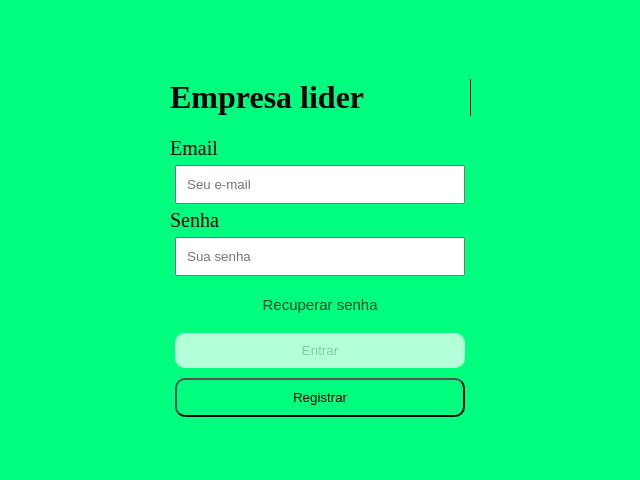
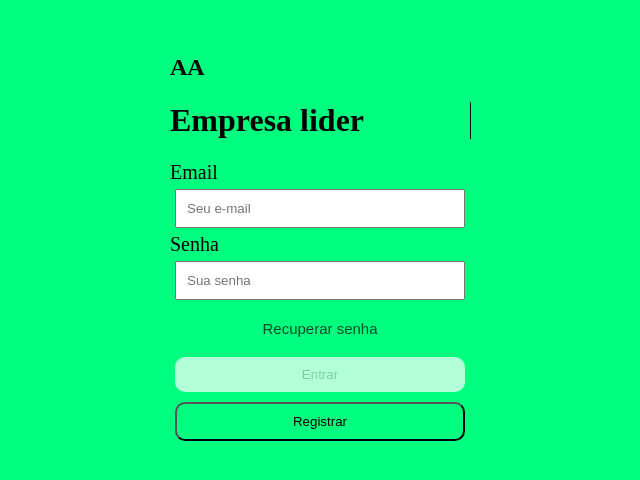
Before and after one commit to Golozeimas/Sistema-de-controle-de-gastos, a plain HTML site: page index.html in a window 1280 px wide. Shown: the part 168-648 px from the top of the page, without its empty margins (320-960 px from the left). Drawn offline with Linux system fonts and the light colour scheme.

Commit message:
fazendo um teste

```diff
--- a/index.html
+++ b/index.html
@@ -8,6 +8,7 @@
 </head>
 <body style="background-color: #00FF7F;">
     <form>
+        <h2>AA</h2>
         <h1>Empresa lider</h1>
         <div>
         <div class="name">
```
